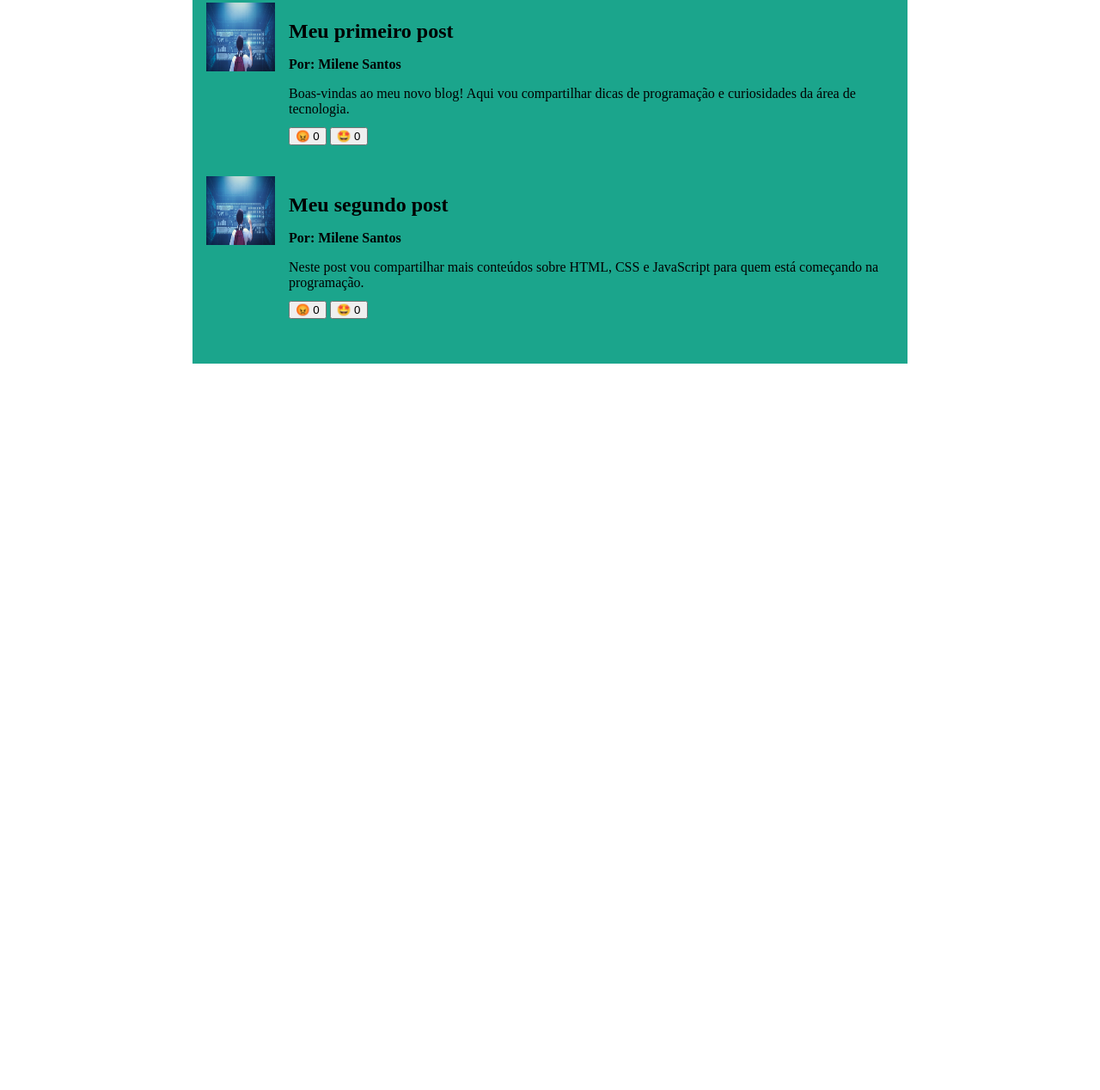
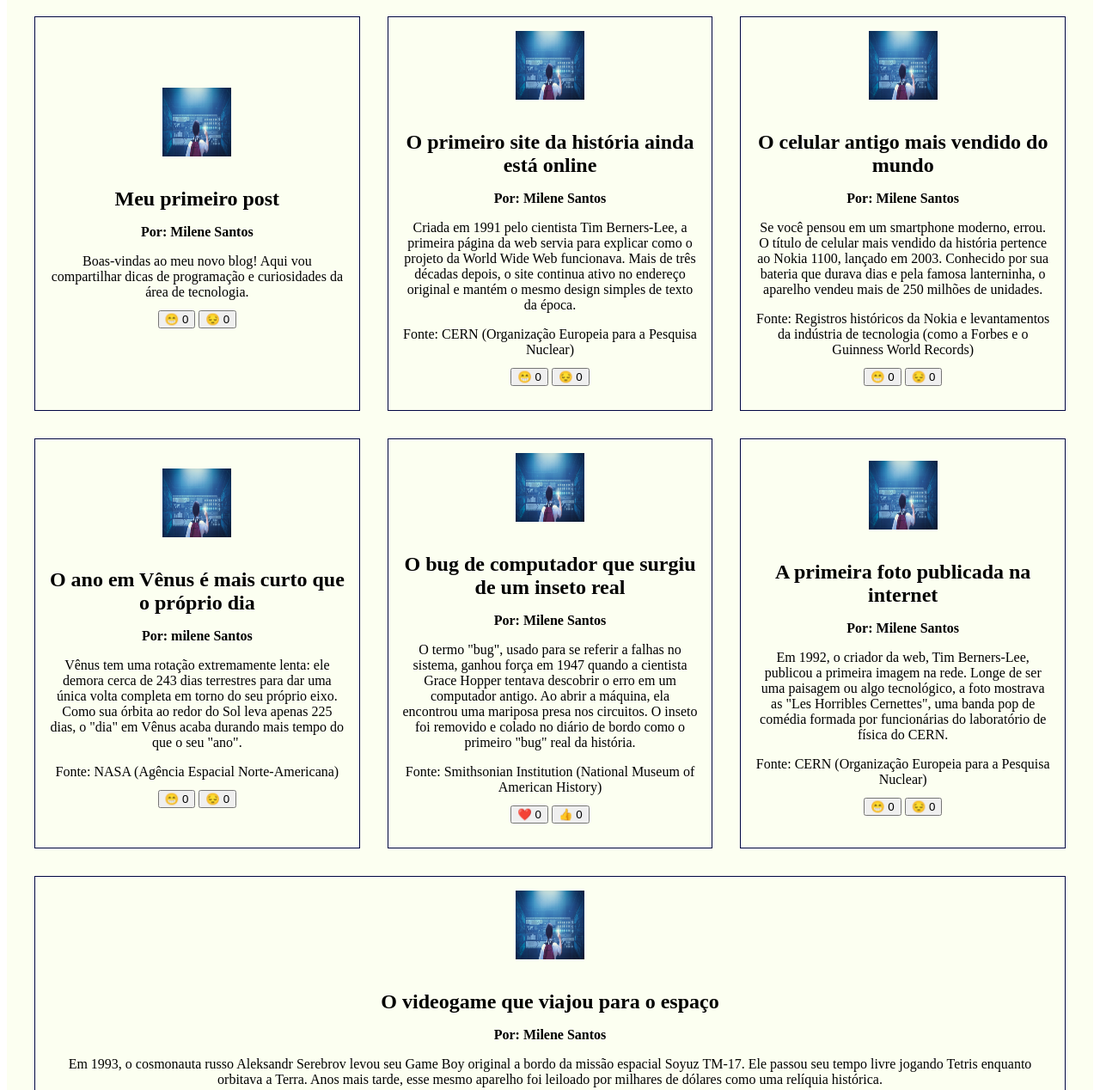
Before and after one commit to milenefrancozo-dot/Educa-o-digital-1A-26, a plain HTML site: page index.html in a window 1280 px wide. Shown: the part 163-1431 px from the top of the page at 86% size. Before the commit the page ends 800 px from the top, so only its background shows below. Drawn offline with Linux system fonts and the light colour scheme.

Commit message:
arrumando

```diff
--- a/index.html
+++ b/index.html
@@ -1,5 +1,6 @@
 <!DOCTYPE html>
 <html lang="pt-br">
+
 <head>
     <meta charset="UTF-8">
     <meta name="viewport" content="width=device-width, initial-scale=1.0">
@@ -30,8 +31,8 @@ Boas-vindas ao meu novo blog! Aqui vou compartilhar dicas de
                     programação e curiosidades da área de tecnologia.
                 </p>
 
-<button> 😡 <span>0</span></button>
-<button> 🤩 <span>0</span></button>
+                <button>😁 <span>0</span></button>
+                <button>😔 <span>0</span></button>
             </div>
         </article>
 
@@ -39,44 +40,145 @@ programação e curiosidades da área de tecnologia.
             <img src="imagem.jpg" alt="imagem.jpg">
 
             <div>
-<h2>Meu segundo post</h2>
+                <h2>O primeiro site da história ainda está online</h2>
 
                 <p class="artigo-autor">
                     Por: Milene Santos
                 </p>
 
                 <p>
-Neste post vou compartilhar mais conteúdos sobre HTML, CSS
-e JavaScript para quem está começando na programação.
+                    Criada em 1991 pelo cientista Tim Berners-Lee, a primeira página da web servia para explicar como o
+                    projeto da World Wide Web funcionava. Mais de três décadas depois, o site continua ativo no endereço
+                    original e mantém o mesmo design simples de texto da época.
                 </p>
 
-<button> 😡 <span>0</span></button>
-<button>🤩 <span>0</span></button>
+                <p class="artigo-fonte">Fonte: CERN (Organização Europeia para a Pesquisa Nuclear)</p>
+
+                <button>😁 <span>0</span></button>
+                <button> 😔 <span>0</span></button>
+            </div>
+        </article>
+
+        <article>
+            <img src="imagem.jpg" alt="imagem.jpg">
+
+            <div>
+                <h2>O celular antigo mais vendido do mundo</h2>
+
+                <p class="artigo-autor">
+                    Por: Milene Santos
+                </p>
+
+                <p>
+                    Se você pensou em um smartphone moderno, errou. O título de celular mais vendido da história
+                    pertence ao Nokia 1100, lançado em 2003. Conhecido por sua bateria que durava dias e pela famosa
+                    lanterninha, o aparelho vendeu mais de 250 milhões de unidades.
+                </p>
+
+                <p class="artigo-fonte">Fonte: Registros históricos da Nokia e levantamentos da indústria de tecnologia
+                    (como a Forbes e o Guinness World Records)</p>
+
+                <button>😁 <span>0</span></button>
+                <button>😔 <span>0</span></button>
+            </div>
+        </article>
+
+        <article>
+            <img src="imagem.jpg" alt="imagem.jpg">
+
+            <div>
+                <h2>O ano em Vênus é mais curto que o próprio dia</h2>
+
+                <p class="artigo-autor">
+                    Por: milene Santos
+                </p>
+
+                <p>
+                    Vênus tem uma rotação extremamente lenta: ele demora cerca de 243 dias terrestres para dar uma única
+                    volta completa em torno do seu próprio eixo. Como sua órbita ao redor do Sol leva apenas 225 dias, o
+                    "dia" em Vênus acaba durando mais tempo do que o seu "ano".
+                </p>
+
+                <p class="artigo-fonte">Fonte: NASA (Agência Espacial Norte-Americana)</p>
+
+                <button>😁 <span>0</span></button>
+                <button>😔 <span>0</span></button>
+            </div>
+        </article>
+
+        <article>
+            <img src="imagem.jpg" alt="imagem.jpg">
+
+            <div>
+                <h2>O bug de computador que surgiu de um inseto real</h2>
+
+                <p class="artigo-autor">
+                    Por: Milene Santos
+                </p>
+
+                <p>
+                    O termo "bug", usado para se referir a falhas no sistema, ganhou força em 1947 quando a cientista
+                    Grace Hopper tentava descobrir o erro em um computador antigo. Ao abrir a máquina, ela encontrou uma
+                    mariposa presa nos circuitos. O inseto foi removido e colado no diário de bordo como o primeiro
+                    "bug" real da história.
+                </p>
+
+                <p class="artigo-fonte">Fonte: Smithsonian Institution (National Museum of American History)</p>
+
+                <button>❤️ <span>0</span></button>
+                <button>👍 <span>0</span></button>
+            </div>
+        </article>
+
+        <article>
+            <img src="imagem.jpg" alt="imagem.jpg">
+
+            <div>
+                <h2>A primeira foto publicada na internet</h2>
+
+                <p class="artigo-autor">
+                    Por: Milene Santos
+                </p>
+
+                <p>
+                    Em 1992, o criador da web, Tim Berners-Lee, publicou a primeira imagem na rede. Longe de ser uma
+                    paisagem ou algo tecnológico, a foto mostrava as "Les Horribles Cernettes", uma banda pop de comédia
+                    formada por funcionárias do laboratório de física do CERN.
+                </p>
+
+                <p class="artigo-fonte">Fonte: CERN (Organização Europeia para a Pesquisa Nuclear)</p>
+
+                <button>😁 <span>0</span></button>
+                <button>😔 <span>0</span></button>
+            </div>
+        </article>
+
+        <article>
+            <img src="imagem.jpg" alt="imagem.jpg">
+
+            <div>
+                <h2>O videogame que viajou para o espaço</h2>
+
+                <p class="artigo-autor">
+                    Por: Milene Santos
+                </p>
+
+                <p>
+                    Em 1993, o cosmonauta russo Aleksandr Serebrov levou seu Game Boy original a bordo da missão
+                    espacial Soyuz TM-17. Ele passou seu tempo livre jogando Tetris enquanto orbitava a Terra. Anos mais
+                    tarde, esse mesmo aparelho foi leiloado por milhares de dólares como uma relíquia histórica.
+                </p>
+
+                <p class="artigo-fonte">Fonte: Guinness World Records e Bonhams Leilões</p>
+
+                <button>😁 <span>0</span></button>
+                <button>😔 <span>0</span></button>
             </div>
         </article>
 
     </main>
 
-<script>
-const botoes = document.querySelectorAll("button");
+    <script src="Script.js"></script>
+</body>
 
-botoes.forEach(function (botao) {
-let curtiu = false;
-
-botao.addEventListener("click", botaoClicado);
-
-function botaoClicado() {
-let texto = botao.querySelector("span");
-
-if (curtiu === false) {
-texto.textContent++;
-curtiu = true;
-} else {
-texto.textContent--;
-curtiu = false;
-}
-}
-});
-</script>
-</body>
 </html>
--- a/stayle.css
+++ b/stayle.css
@@ -1,8 +1,11 @@
+body {
+    max-width: 100vw;
+}
+
 header {
-    background-color: #0e2086;
-    color: #FFFFFF;
+    background-color: #393939;
+    color: #ffffff;
     text-align: center;
-    max-width: 800px;
     margin: 0 auto;
     padding: 16px;
 }
@@ -12,17 +15,28 @@ header {
 }
 
 main {
-    background-color: #1ba58c;
+    background-color: #fcfff1;
     color: #000000;
-    max-width: 800px;
     margin: 0 auto;
     padding: 16px;
+
+    display: flex;
+    flex-wrap: wrap;
 }
 
 article {
     display: flex;
+    margin: 16px;
     gap: 16px;
-    margin-bottom: 24px;
+    padding: 16px;
+    border: 1px solid #000643;
+
+    flex: 1 1 25%;
+
+    flex-direction: column;
+    align-items: center;
+    text-align: center;
+    justify-content: center;
 }
 
 main img {
```
Lines whose indentation alone changed are shown as unchanged.
